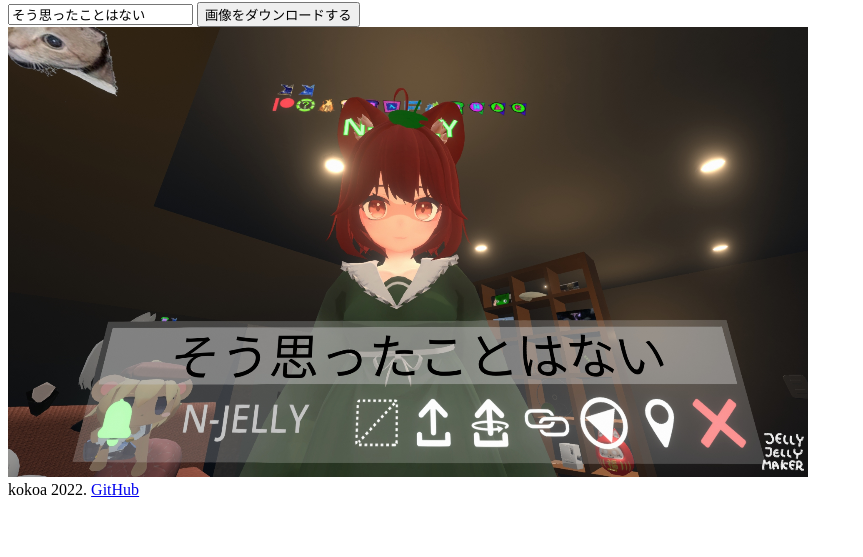
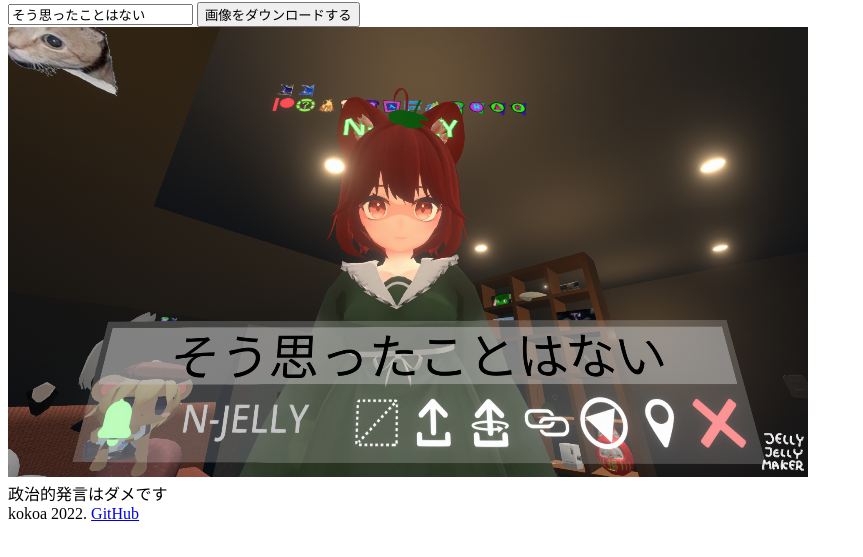
Before and after one commit to rassi0429/NeosKusokoraGenerator, a plain HTML site: page index.html in a window 1280 px wide. Shown: the part 87-644 px from the top of the page, without its empty margins (0-863 px from the left). Drawn offline with Linux system fonts and the light colour scheme; a web font is replaced by a local one.

Commit message:
注意を追加

```diff
--- a/index.html
+++ b/index.html
@@ -26,6 +26,7 @@
     <canvas id="result-canvas" width="1920" height="1080" style="max-width: 800px; width: 100%;"></canvas>
 
     <footer>
+        政治的発言はダメです<br>
         kokoa 2022. <a href="https://github.com/rassi0429/NeosKusokoraGenerator">GitHub</a>
     </footer>
     <script>
```
